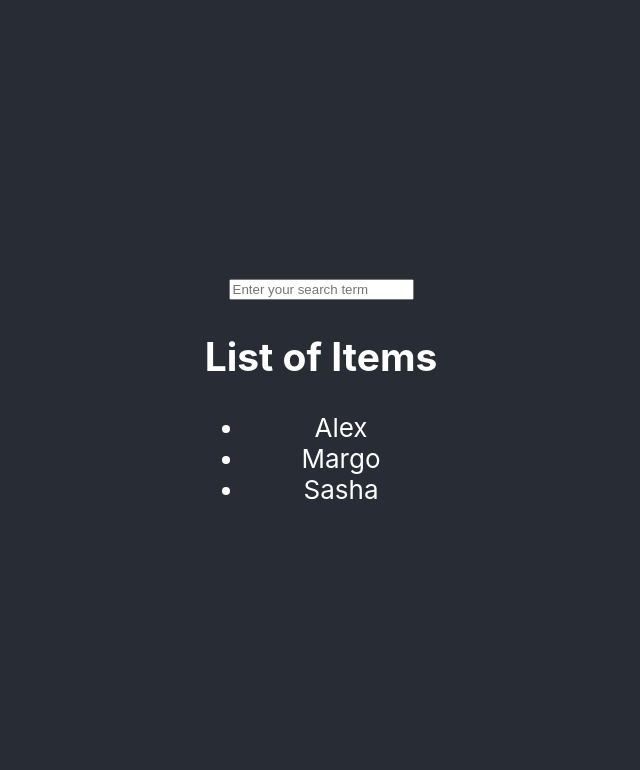
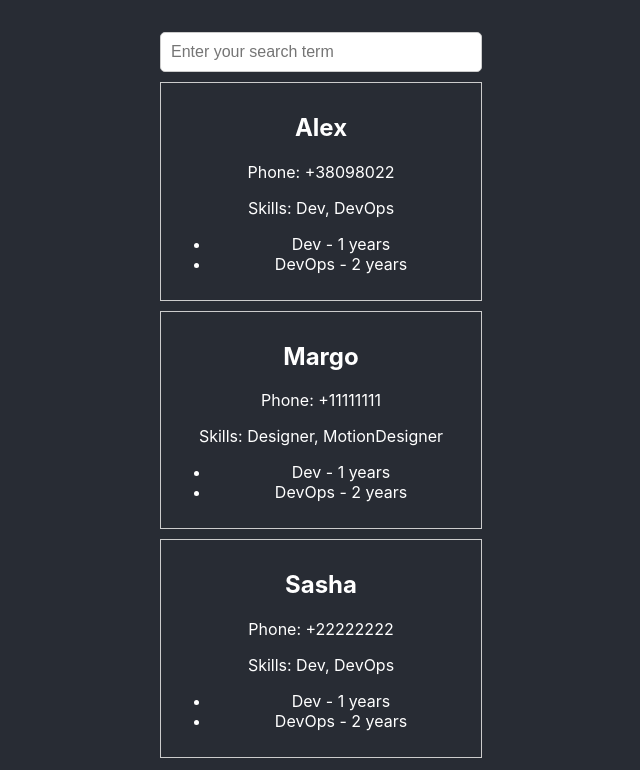
Before and after one commit to igorksk/search-app, a React (Create React App) app: page / in a window 1280 px wide. Shown: the top 770 px of the page, without its empty margins (319-959 px from the left). Built offline with nearby package versions, Linux system fonts and the light colour scheme.

Commit message:
Add components folder and CSS styling

```diff
--- a/src/App.css
+++ b/src/App.css
@@ -20,7 +20,6 @@
   flex-direction: column;
   align-items: center;
   justify-content: center;
-  font-size: calc(10px + 2vmin);
   color: white;
 }
 
@@ -36,3 +35,19 @@
     transform: rotate(360deg);
   }
 }
+
+.card {
+  border: 1px solid #ccc;
+  padding: 10px;
+  margin: 10px;
+  width: 300px;
+}
+
+.search-input {
+  width: 300px;
+  padding: 10px;
+  font-size: 16px;
+  border: 1px solid #ccc;
+  border-radius: 5px;
+  outline: none;
+}
--- a/src/App.tsx
+++ b/src/App.tsx
@@ -1,5 +1,5 @@
 import './App.css';
-import SearchList from './SearchList';
+import SearchList from './Components/SearchList';
 
 function App() {
   return (
--- /dev/null
+++ b/src/Components/PersonCard.tsx
@@ -0,0 +1,24 @@
+import { Person } from "../Data/CustomersDB";
+
+interface PersonCardProps {
+    person: Person;
+  }
+
+const PersonCard: React.FC<PersonCardProps> = ({ person }) => {
+    return (
+      <div className="card">
+        <h2>{person.name}</h2>
+        <p>Phone: {person.phone}</p>
+        <p>Skills: {person.skills.join(', ')}</p>
+        <ul>
+          {person.jobs.map((job, index) => (
+            <li key={index}>
+              {job.position} - {job.years} years
+            </li>
+          ))}
+        </ul>
+      </div>
+    );
+  };
+
+  export default PersonCard;
--- a/src/SearchList.tsx
+++ b/src/Components/SearchList.tsx
@@ -1,10 +1,13 @@
 import { useState, useEffect } from "react";
-import { DATA, Person } from "./CustomersDB";
+import { DATA, Person } from "../Data/CustomersDB";
 import useDebounce from "./Hooks";
+import PersonCard from "./PersonCard";
+
+
 
 const SearchList: React.FC = () => {
 
-  const [customersList, ] = useState<Person[]>(DATA);
+  const [customersList] = useState<Person[]>(DATA);
   const [filteredCustomersList, setFilteredCustomersList] = useState<Person[]>(DATA);
 
   const [searchTerm, setSearchTerm] = useState<string>('');
@@ -21,12 +24,6 @@ const SearchList: React.FC = () => {
       }
     };
 
-    // Function to map data to HTML list
-    const mapDataToHtmlList = (data : Person[]): JSX.Element[] => {
-      return data.map((item, index) => (
-        <li key={index}>{item.name}</li>
-      ));
-    };
 
     useEffect(() => {
       handleSearch();
@@ -35,16 +32,15 @@ const SearchList: React.FC = () => {
 
     return (
       <div>
-        <input
+        <input className="search-input"
           type="text"
           placeholder="Enter your search term"
           value={searchTerm}
           onChange={(e) => setSearchTerm(e.target.value)}
         />
-        <h2>List of Items</h2>
-        <ul>
-          {mapDataToHtmlList(filteredCustomersList)}
-        </ul>
+          {filteredCustomersList.map((person) => (
+            <PersonCard key={person.id} person={person} />
+          ))}
       </div>
     );
   };
```
Also changed, not shown: src/Components/Hooks.tsx (renamed from src/Hooks.tsx), src/Data/CustomersDB.ts (renamed from src/CustomersDB.ts).
